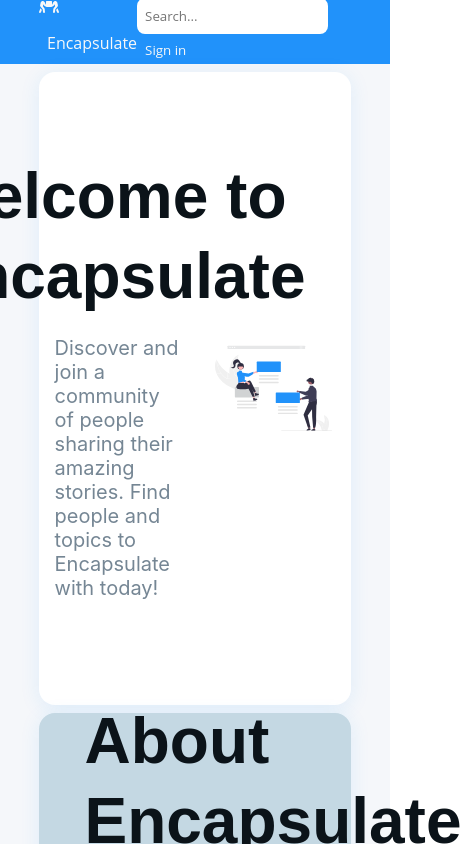
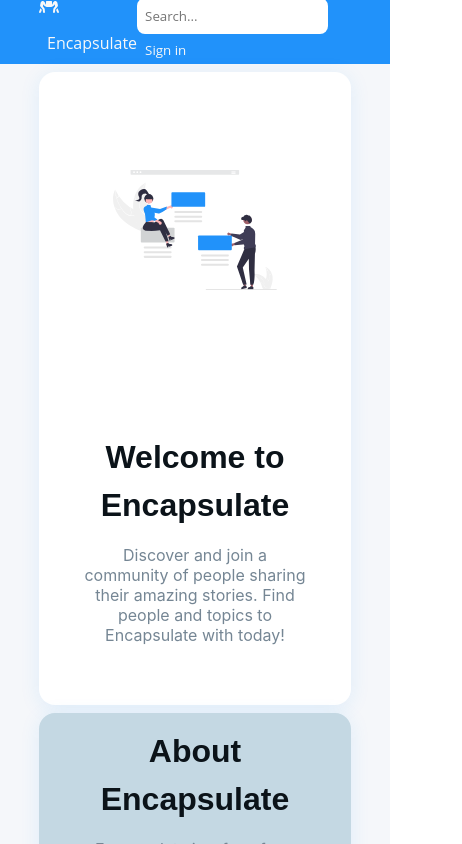
Before and after one commit to robokae/Encapsulate, a React (Create React App) app: page / in a window 390 px wide. Shown: the top 844 px of the page, 462 px wide, since content can reach past the window. Built offline with nearby package versions, Linux system fonts and the light colour scheme; what webfontloader would draw is missing.

Commit message:
landing page and sign in popup styling

```diff
--- a/src/components/signInPopup/SignInPopup.css
+++ b/src/components/signInPopup/SignInPopup.css
@@ -157,3 +157,19 @@ h2 {
     text-decoration: underline;
     cursor: pointer;
 }
+
+@media screen and (max-width: 1000px) {
+    .sign-in-popup-left {
+        display: none;
+    }
+
+    .sign-in-popup-right {
+        width: 100%;
+    }
+}
+
+@media screen and (max-width: 600px) {
+    .sign-in-popup {
+        width: 85vw;
+    }
+}
--- a/src/pages/landing/landing.css
+++ b/src/pages/landing/landing.css
@@ -100,14 +100,46 @@ h1{
     padding: 0;
     color:#0B1319;
     font-family: 'Poppins', Arial, Helvetica, sans-serif;
-    font-size: 64px;
+    font-size: 3.5rem;
     font-weight: bold;
     line-height: 5rem;
 }
 
 h3{
     color:#758694;
-    font-size: 20px;
+    font-size: 1.5rem;
     font-weight: normal;
 
 }
+
+@media screen and (max-width: 1000px) {
+    h1 {
+        font-size: 2rem;
+        line-height: 3rem;
+    }
+
+    h3 {
+        font-size: 1rem;
+    }
+
+    .topLanding,
+    .bottomLanding {
+        flex-direction: column-reverse;
+        align-items: center;
+        justify-content: center;
+    }
+
+    .topDiv-words,
+    .bottomDiv-words {
+        height: 50%;
+        width: 90%;
+        text-align: center;
+    }
+
+    .topDiv-image,
+    .bottomDiv-image {
+        width: 70%;
+        height: 50%;
+    }
+
+}
```
